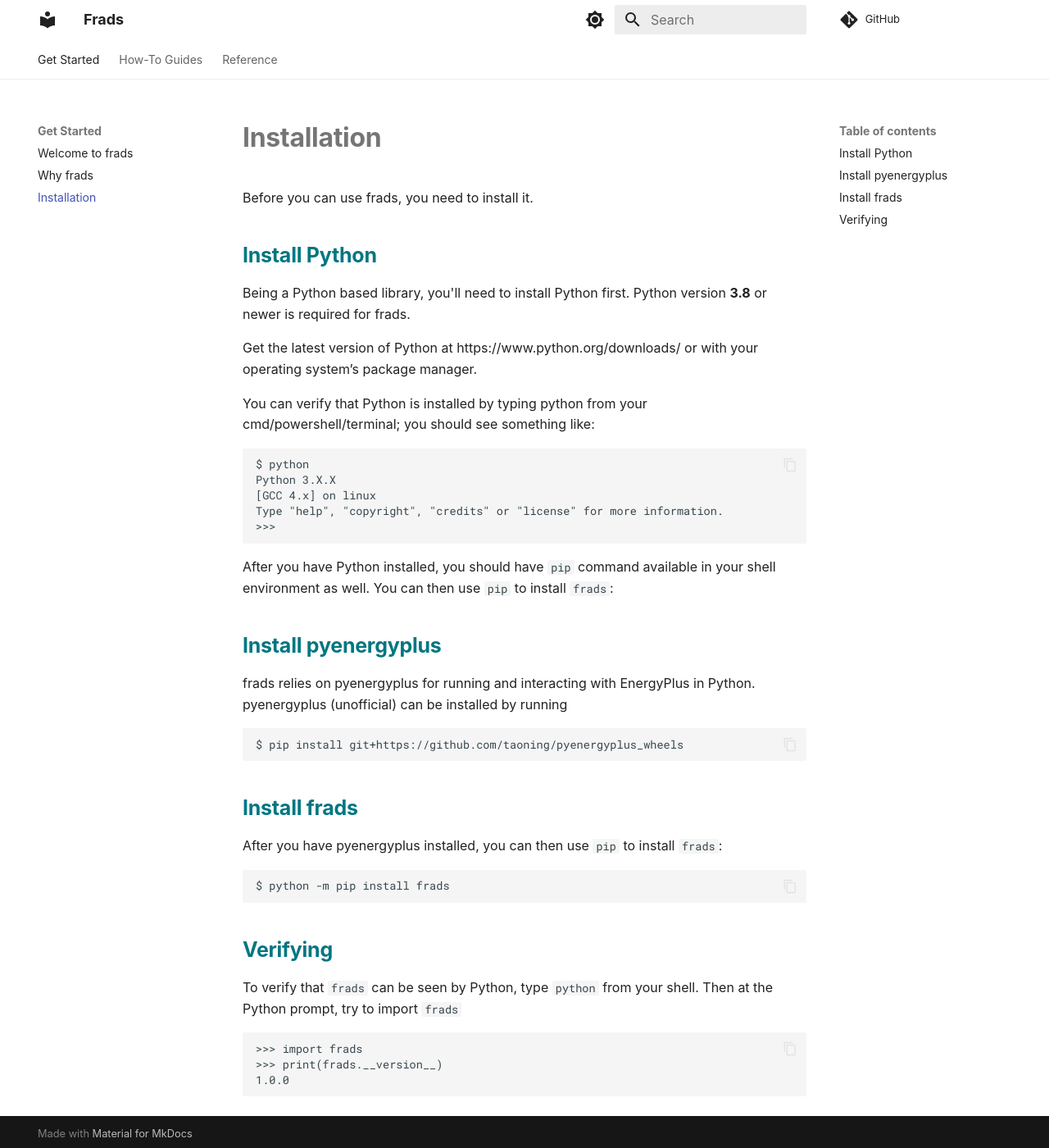
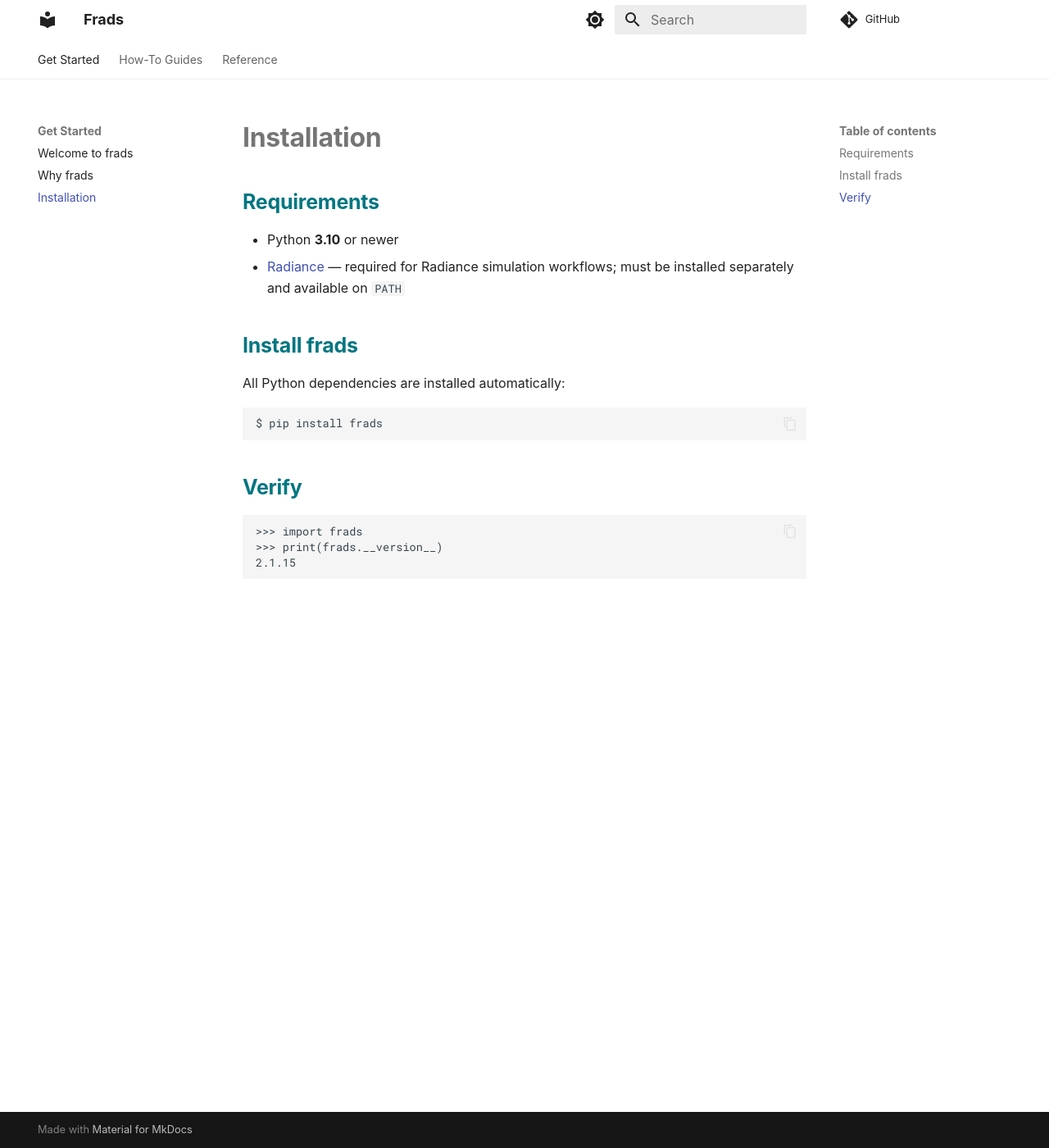
Before and after one commit to LBNL-ETA/frads, an MkDocs documentation site: the page built from docs/install.md, in a window 1280 px wide and 1400 px high. Shown: the whole window at 82% size. Built offline with MkDocs 1.6.1 and Material for MkDocs 9.7.7, drawn with Linux system fonts in a browser that asks for light colours; some web fonts are replaced; comment, search, counter and statistics services are not loaded.

Commit message:
docs: update docs to match current code and consolidate installation guide
- Fix Settings defaults (num_processors=4, sky_basis=r4, timezone->time_zone)
- Fix epjson_to_rad -> epmodel_to_radmodel, EnergyPlusModel() -> load_energyplus_model()
- Fix get_variable_value kwarg variable_name -> name in guide_ep3
- Fix import datatime typo in guide_rad7
- Fix gs2 variable name mismatch in guide_rad6
- Export OpeningDefinitions from frads.__init__
- Consolidate installation guide into docs/install.md; README now links there
- Update Python requirement to 3.10+, drop obsolete pyenergyplus GitHub install step
- Update version references to 2.1.15

```diff
--- a/docs/install.md
+++ b/docs/install.md
@@ -1,42 +1,19 @@
 
 # Installation
 
-Before you can use frads, you need to install it.
+## Requirements
 
-## Install Python
-
-Being a Python based library, you'll need to install Python first.
-Python version **3.8** or newer is required for frads.
-
-Get the latest version of Python at https://www.python.org/downloads/ or with your operating system’s package manager.
-
-You can verify that Python is installed by typing python from your cmd/powershell/terminal; you should see something like:
-
-	$ python
-	Python 3.X.X
-	[GCC 4.x] on linux
-	Type "help", "copyright", "credits" or "license" for more information.
-	>>>
-
-After you have Python installed, you should have `pip` command available in your shell environment as well. You can then use `pip` to install `frads`:
-
-## Install pyenergyplus
-frads relies on pyenergyplus for running and interacting with EnergyPlus in Python.
-pyenergyplus (unofficial) can be installed by running
-
-    $ pip install git+https://github.com/taoning/pyenergyplus_wheels
-
+- Python **3.10** or newer
+- [Radiance](https://www.radiance-online.org/download-install) — required for Radiance simulation workflows; must be installed separately and available on `PATH`
 
 ## Install frads
 
-After you have pyenergyplus installed, you can then use `pip` to install `frads`:
+All Python dependencies are installed automatically:
 
-	$ python -m pip install frads
+	$ pip install frads
 
-## Verifying
-
-To verify that `frads` can be seen by Python, type `python` from your shell. Then at the Python prompt, try to import `frads`
+## Verify
 
 	>>> import frads
 	>>> print(frads.__version__)
-	1.0.0
+	2.1.15
--- a/frads/__init__.py
+++ b/frads/__init__.py
@@ -90,6 +90,7 @@ from .window import (
     Gap,
     Gas,
     GlazingSystem,
+    OpeningDefinitions,
     create_glazing_system,
     load_glazing_system,
     LayerInput,
@@ -112,6 +113,7 @@ __all__ = [
     "GlazingSystem",
     "LayerInput",
     "KRYPTON",
+    "OpeningDefinitions",
     "Matrix",
     "SensorSender",
     "SkyReceiver",
```
Also changed, not shown: README.md (+1 -32 lines), docs/how-to/guide_ep3.md (+1 -1 lines), docs/how-to/guide_rad2.md (+6 -6 lines), docs/how-to/guide_rad6.md (+1 -1 lines), docs/how-to/guide_rad7.md (+1 -1 lines), docs/index.md (+1 -4 lines).
